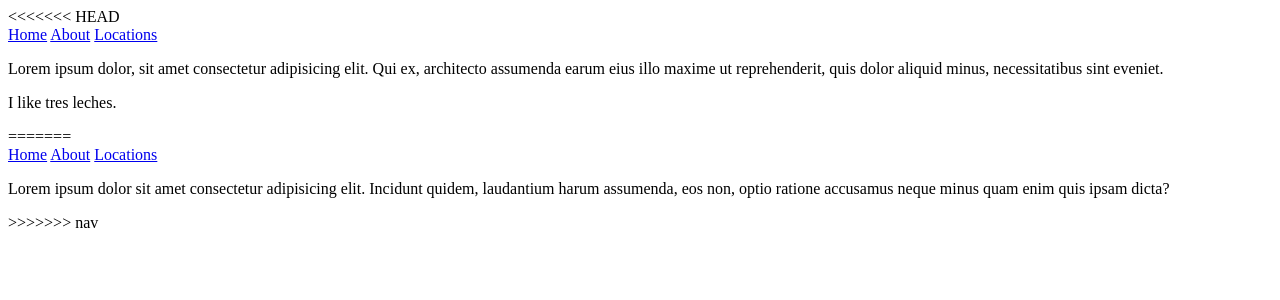
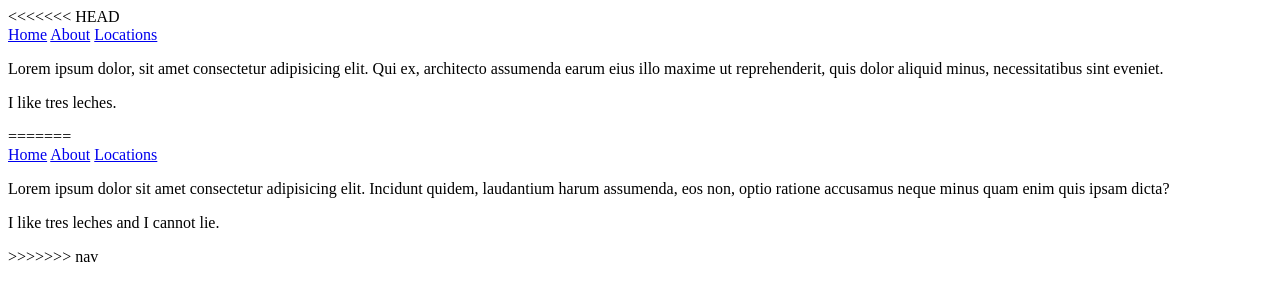
Before and after one commit to eshjen/tresleches, a plain HTML site: page about.html in a window 1280 px wide. Drawn offline with Linux system fonts and the light colour scheme.

Commit message:
change paragraph 2

```diff
--- a/about.html
+++ b/about.html
@@ -32,6 +32,7 @@
       Lorem ipsum dolor sit amet consectetur adipisicing elit. Incidunt quidem, laudantium harum assumenda, eos non,
       optio ratione accusamus neque minus quam enim quis ipsam dicta?
     </p>
+    <p>I like tres leches and I cannot lie.</p>
 >>>>>>> nav
   </body>
 </html>
```
